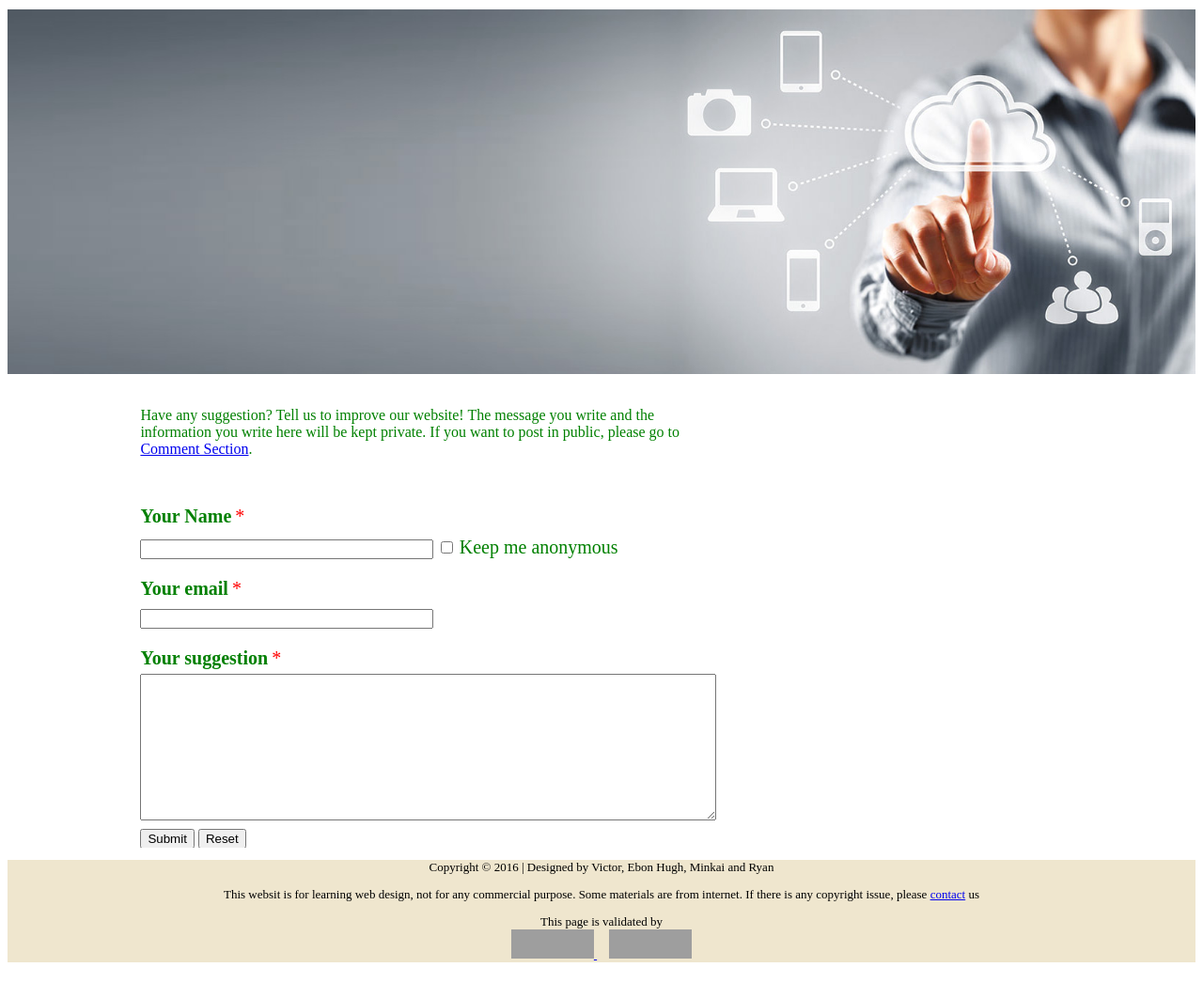
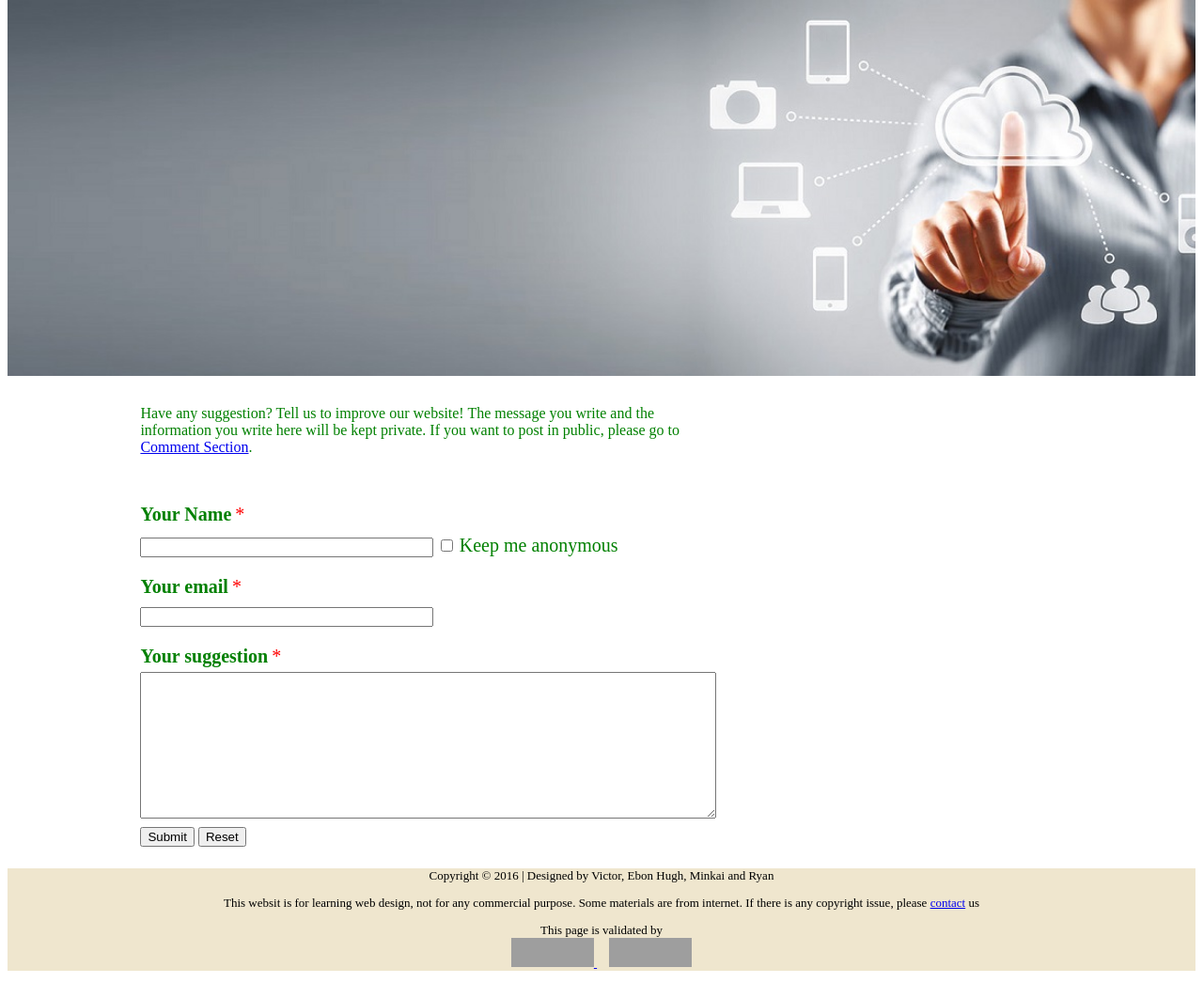
Before and after one commit to ryanhhtan/G12, a PHP site: page /html/contact.html in a window 1280 px wide. Shown: the part 108-1154 px from the top of the page at 94% size. Before the commit the page ends 1132 px from the top, so only its background shows below. Run offline with PHP 8.4, Linux system fonts and the light colour scheme; grey boxes are pictures that could not be loaded.

Commit message:
fix the contact page HTML validation error

```diff
--- a/html/contact.html
+++ b/html/contact.html
@@ -5,7 +5,7 @@
 		<meta charset="utf-8">
 		<title>Contact </title>
         <link href="../style/base.css" rel="stylesheet" type="text/css">
-        <link href="../style/homepage.css" rel="stylesheet" type="text/css">
+        <link href="../style/contact.css" rel="stylesheet" type="text/css">
         <script src="https://ajax.googleapis.com/ajax/libs/jquery/2.2.0/jquery.min.js"></script>
         <script src="../scripts/addheaderfooter_jquery.js"></script>
         <script src="../scripts/formvalidation.js"></script>
@@ -14,8 +14,14 @@
 	<body>
 		<!--header with logo, navigation-->
 		<div id="header"></div>
+        <!--
 		<div id="bannerc">
-            <img src="../images/contactus.jpg" alt="contact banner" width="100%"/></div>
+            <img src="../images/contactus.jpg" alt="contact banner"/></div>
+        -->
+
+        <div id="picture">
+        <!--<img src="images/bannerhome.jpg" alt="banner">-->
+        </div>
 		<!--conten-->
 		<div id="content">
 			<div id="contactpage">
--- /dev/null
+++ b/style/contact.css
@@ -0,0 +1,64 @@
+#content {
+	width: 80%;
+	margin: auto;
+    position: relative;
+
+}
+
+/*form*/
+input {
+	margin-top: 5px;
+	margin-bottom: 5px;
+}
+
+label {
+    display: inline-block;
+	margin-top: 5px;
+	margin-bottom: 5px;
+	font-size: 20px;
+}
+
+textarea {
+	width: 100%;
+}
+
+.textfield{
+	width: 50%;
+}
+
+.contactus {
+	margin: 10px;
+	background-color: white;
+	color: green;
+	padding: 5px;
+    width: 60%;
+}
+
+.asterisk {
+    color:  red;
+}
+
+.hintinfo {
+    color: red;
+    font-size: small;
+    font-style: italic;
+    visibility: collapse;
+}
+
+.formcaptions {
+    margin-top: 15px;
+    font-weight: bold;
+}
+
+
+#contactpage {
+	width: 100%;
+}
+
+#picture {
+    width: 100%;
+    height: 400px;
+    background-image: url("../images/contactus-medium.jpg");
+    background-repeat: no-repeat;
+    background-size: cover;
+}
--- a/style/homepage.css
+++ b/style/homepage.css
@@ -43,61 +43,11 @@
 }
 
 
-/*form*/
-input {
-	margin-top: 5px;
-	margin-bottom: 5px;
-}
 
-label {
-    display: inline-block;
-	margin-top: 5px;
-	margin-bottom: 5px;
-	font-size: 20px;
-}
-
-textarea {
-	width: 100%;
-}
-
-.textfield{
-	width: 50%;
-}
-
-.contactus {
-	margin: 10px;
-	background-color: white;
-	color: green;
-	padding: 5px;
-    width: 60%;
-}
-
-.asterisk {
-    color:  red;
-}
-
-.hintinfo {
-    color: red;
-    font-size: small;
-    font-style: italic;
-    visibility: collapse;
-}
-
-.formcaptions {
-    margin-top: 15px;
-    font-weight: bold;
-}
-
-
-#contactpage {
-	width: 100%;
-	height: 500px;
-	overflow: auto;
-}
 
 #picture {
     width: 100%;
-    height: 600px;
+    height: 400px;
     background-image: url(../images/bannerhome.jpg);
     background-repeat: no-repeat;
     background-size: cover;
```
Also changed, not shown: images/contactus-medium.jpg (added).
